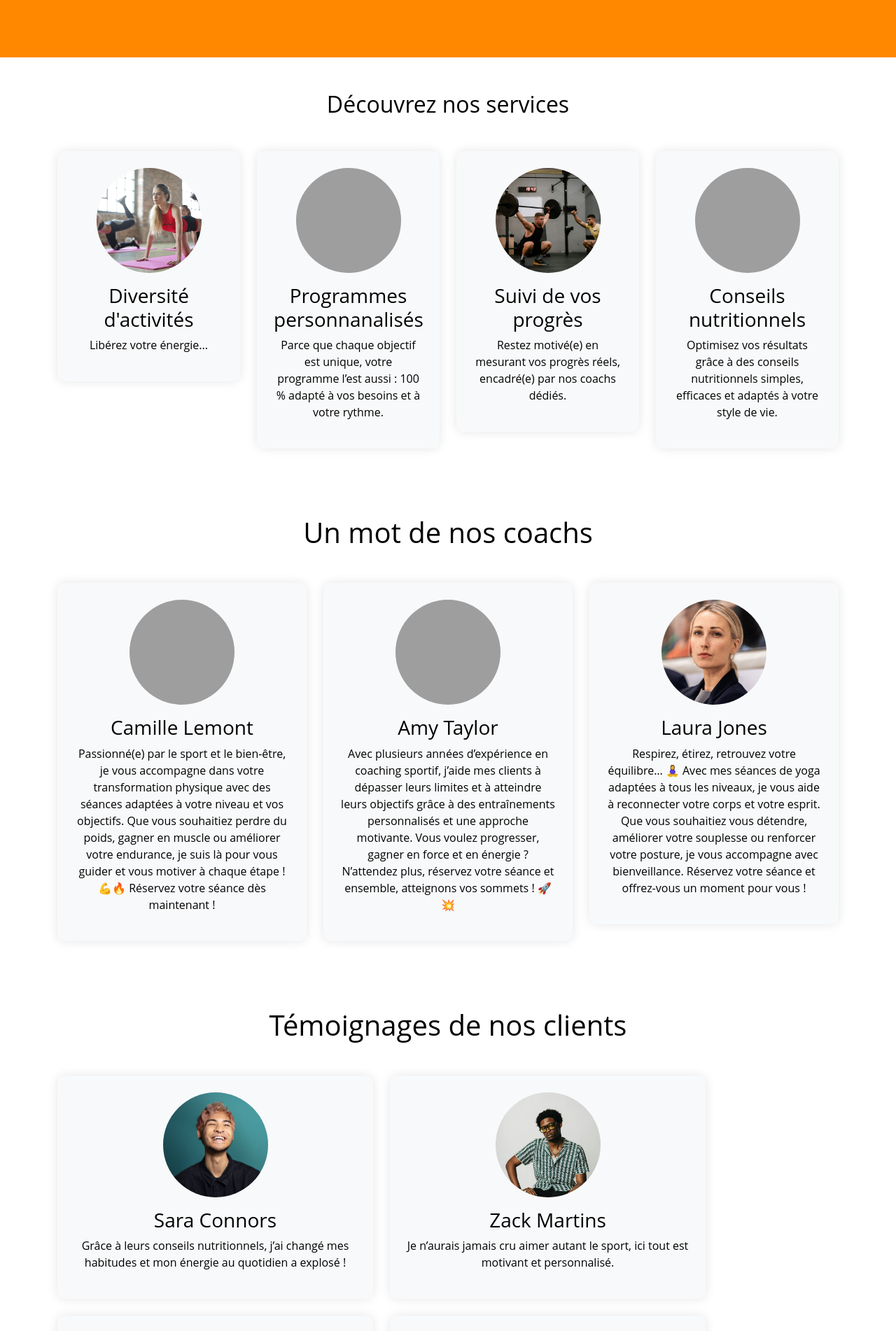
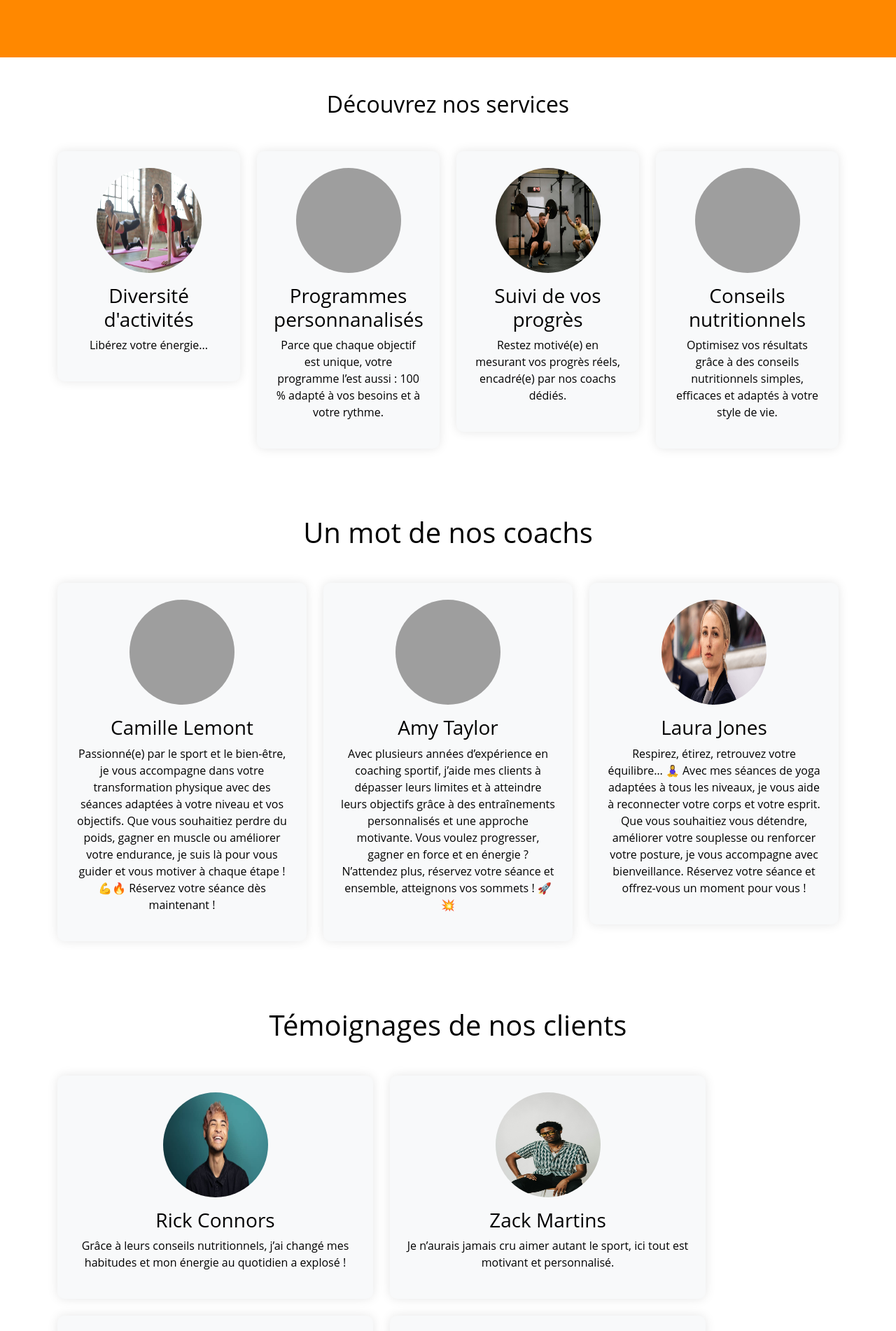
Before and after one commit to RiDoX-i/web-project, a PHP site: page /web-project/home.php in a window 1280 px wide. Shown: the part 1199-3101 px from the top of the page at 70% size. Run offline with PHP 8.4, Linux system fonts and the light colour scheme; grey boxes are pictures that could not be loaded.

Commit message:
home fixed

```diff
--- a/activities/activities.css
+++ b/activities/activities.css
@@ -20,7 +20,7 @@
 }
 
 .btn {
-  border-color:black;
+ border:none;
  background-color: black;
   color: rgb(255, 255,255);
   border-radius: 30px;
--- a/main-menu/home.css
+++ b/main-menu/home.css
@@ -114,7 +114,7 @@ justify-content: center;
   width: 150px;
   height: 150px;
   border-radius: 50%;
-  object-fit: cover;
+
   margin-bottom: 1rem;
 }
 .coachs .model-coachs {
--- a/main-menu/home.php
+++ b/main-menu/home.php
@@ -121,7 +121,7 @@
           <div class="col-md-6 col-lg-5">
             <div class="model-testimonies text-center">
                 <img src="../img/testimony4.jpg" class="img-fluid" alt="">
-                <h3>Sara Connors</h3>
+                <h3>Rick Connors</h3>
                 <p>Grâce à leurs conseils nutritionnels, j’ai changé mes habitudes et mon énergie au quotidien a explosé !</p>
             </div>
           </div>
```
